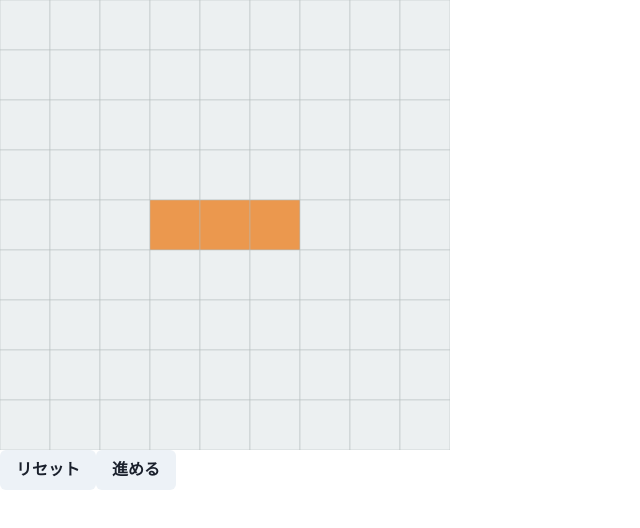
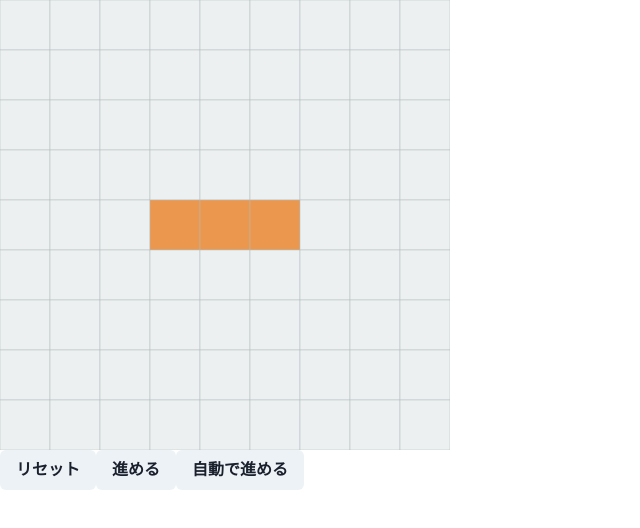
Before and after one commit to skuralll/oc-lifegame, a React (Vite) app in the folder oc_client/: page / in a window 1280 px wide. Shown: the top 528 px of the page, without its empty margins (0-640 px from the left). Built offline with nearby package versions, Linux system fonts and the light colour scheme.

Commit message:
Add auto advance feature in LifeGame component

```diff
--- a/oc_client/src/components/LifeGame.tsx
+++ b/oc_client/src/components/LifeGame.tsx
@@ -1,17 +1,32 @@
 import { Button } from '@chakra-ui/react';
 import { Board } from './Board';
-import { useContext } from 'react';
+import { useContext, useState } from 'react';
 import { BoardContext, BoardContextType } from '../contexts/BoardProvider';
+import { useAnimationFrame } from '../hooks/AnimationFrame';
 
 export const LifeGame = () => {
   const { resetCellState, advanceBoard } = useContext(BoardContext) as BoardContextType;
+  const [isAuto, setIsAuto] = useState(false);
 
   const handleReset = () => {
     resetCellState();
+    isAuto && toggleAutoAdvance();
   };
 
   const handleAdvance = async () => {
     await advanceBoard();
+  };
+
+  // ゲームループ
+  const gameLoop = (elapsed: number) => {
+    advanceBoard();
+  };
+  const { start: startAuto, stop: endAuto } = useAnimationFrame(gameLoop, 250);
+
+  // 自動進行切り替え
+  const toggleAutoAdvance = () => {
+    isAuto ? endAuto() : startAuto();
+    setIsAuto(!isAuto);
   };
 
   return (
@@ -19,6 +34,7 @@ export const LifeGame = () => {
       <Board cellSize={50} />
       <Button onClick={handleReset}>リセット</Button>
       <Button onClick={handleAdvance}>進める</Button>
+      <Button onClick={toggleAutoAdvance}>自動で進める</Button>
     </>
   );
 };
```
